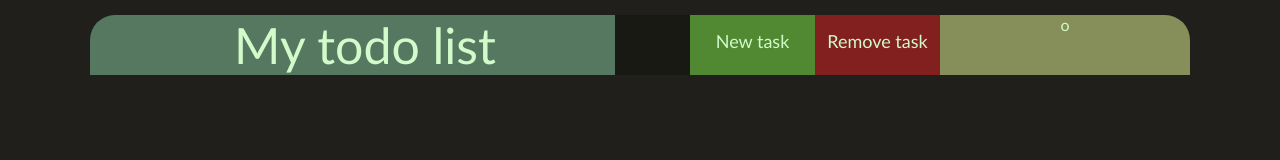
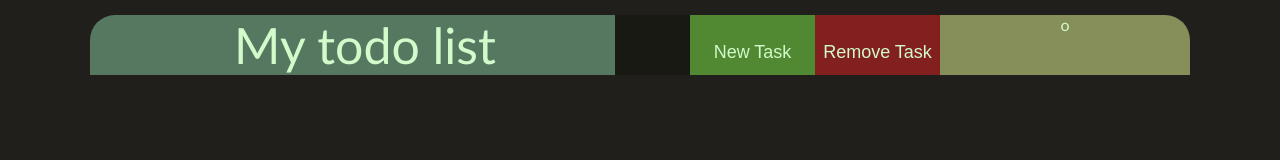
Before and after one commit to Hirosam1/todo-list-js, a plain HTML site: page index.html in a window 1280 px wide. Drawn offline with Linux system fonts and the light colour scheme.

Commit message:
Use input for default buttons

```diff
--- a/index.html
+++ b/index.html
@@ -8,8 +8,8 @@
    <div id='page-header' class='fx-row'>
        <div id='page-title'>My todo list</div>
        <div class='v-separator' style='width:6%'></div>
-       <div class='header-btn accept-btn' onclick='onNewTask()'>New task</div>
-       <div class='header-btn negate-btn' onclick='onRemoveTask()'>Remove task</div>
+       <input type="button" class='header-btn accept-btn' value="New Task" onclick='onNewTask()'/>
+       <input type="button" class='header-btn negate-btn' value="Remove Task" onclick='onRemoveTask()'/>
        <div id='switch-theme'>o</div>
    </div>
    <br><br>
@@ -37,7 +37,7 @@
       </select>
       <div class="fx-row">
 	  <input type="button" class="prompt-btn negate-btn" value="Delete" onclick="onAcceptRemoveTask()"/>
-	  <input type="button" class="prompt-btn cancel-btn" value="Cancal" onclick="onCancelRemoveTask()"/>
+	  <input type="button" class="prompt-btn cancel-btn" value="Cancel" onclick="onCancelRemoveTask()"/>
       <div>
    </div>
    <!--------------------->
--- a/style.css
+++ b/style.css
@@ -79,9 +79,11 @@ body{
 }
 
 .header-btn{
+    color:#D2FACA;
     user-select:none;
     text-align:center;
     padding-top:15px;
+    border:none;
     width:10%;
     font-size:18px;
 }
@@ -154,7 +156,6 @@ body{
     height:20px;
     margin-top: 0px;
     margin-bottom:5px;
-
 }
 
 .simple-prompt{
@@ -178,6 +179,7 @@ body{
     border:2px solid #3B4445;
     border-radius:4px;
     color:#D2FACA;
+    resize: none;
 }
 
 .prompt-btn{
```
